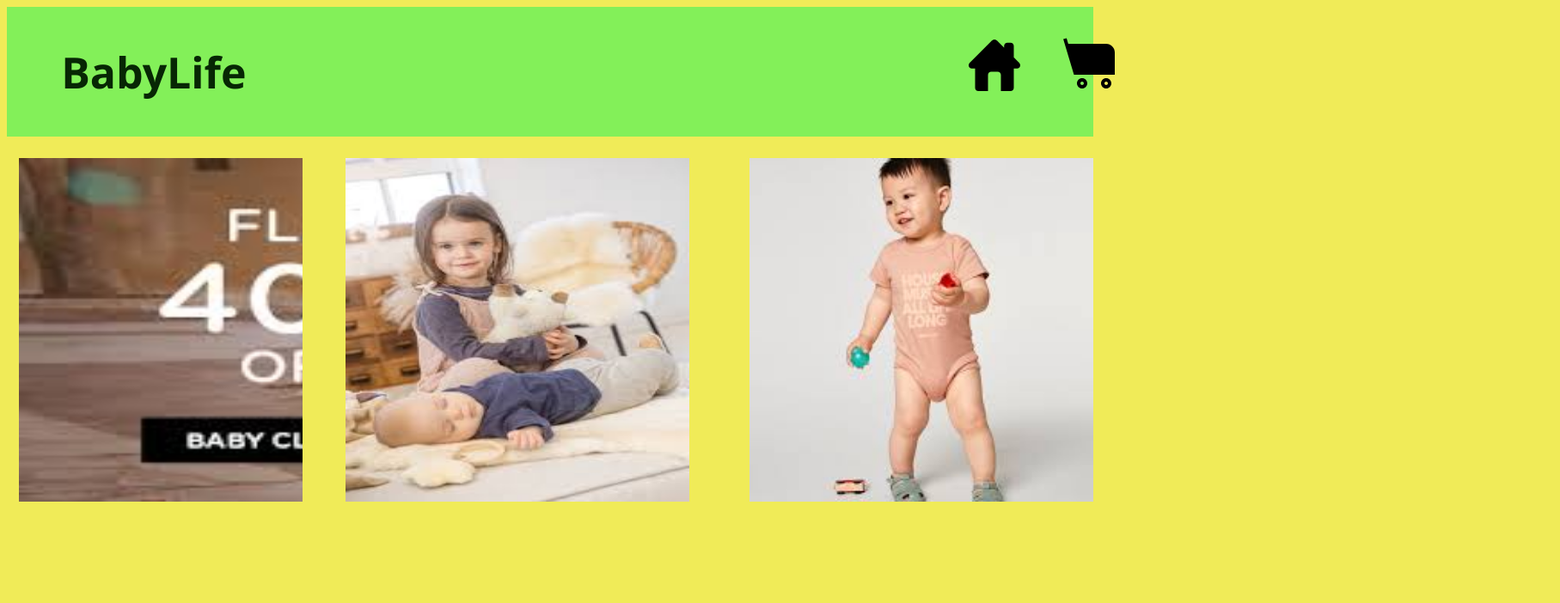
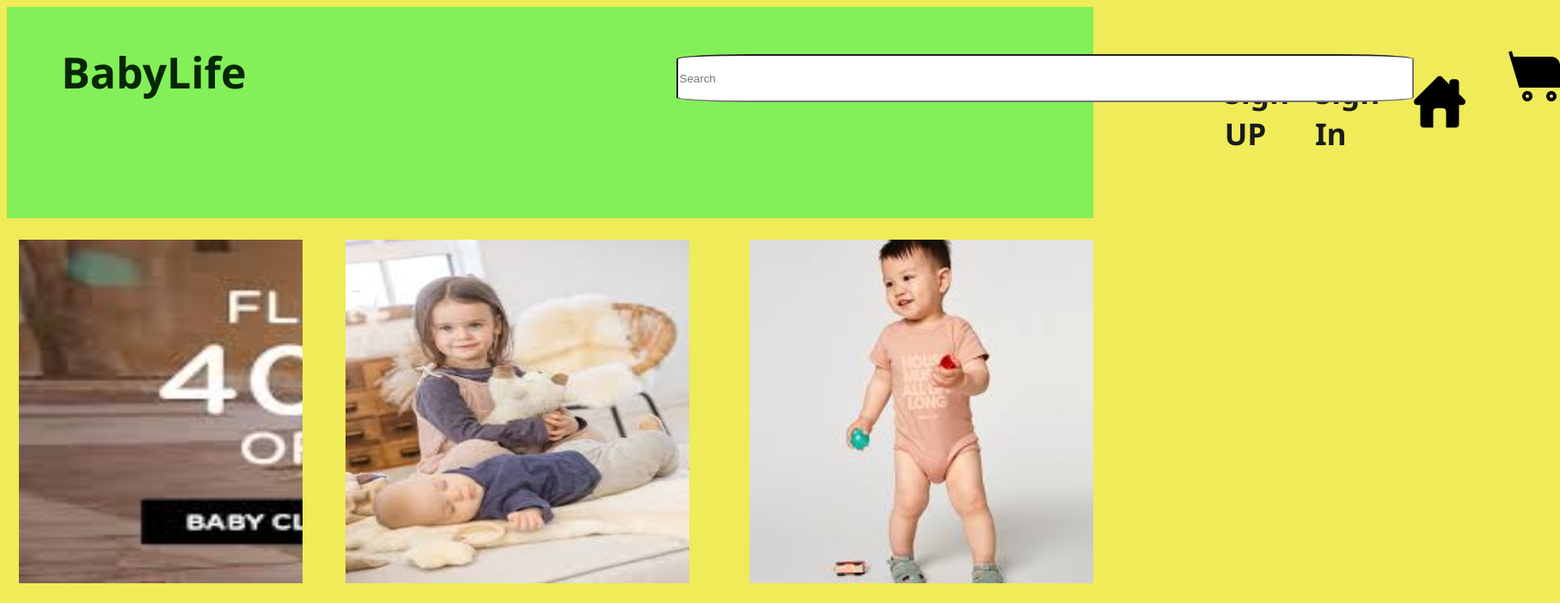
Before and after one commit to C9-Malekqandeel/MERAKI_Academy_Project_2, a plain HTML site: page index.html in a window 1280 px wide. Shown: the top 702 px of the page at 86% size, 1815 px wide, since content can reach past the window. Drawn offline with nearby package versions, Linux system fonts and the light colour scheme.

Commit message:
CSS updates

```diff
--- a/index.html
+++ b/index.html
@@ -12,7 +12,23 @@
 <body>
     <div class="header">
         <h2 id="head">BabyLife</h2>
+        <div>
+            <input class="search" placeholder="Search" type="text">
+
+        </div>
+
         <div class="btn">
+
+        <div id="lineFeatures">
+
+        <div class="Sign">
+            <h3>Sign UP</h3>
+            <h3>Sign In</h3>
+
+        </div>
+
+        </div>
+
         <div class="home">
             <?xml version="1.0" ?><!DOCTYPE svg  PUBLIC '-//W3C//DTD SVG 1.1//EN'  'http://www.w3.org/Graphics/SVG/1.1/DTD/svg11.dtd'><svg height="60 px" id="Layer_1" style="enable-background:new 0 0 16 16;" version="1.1" viewBox="0 0 16 16" width="60px" xml:space="preserve" xmlns="http://www.w3.org/2000/svg" xmlns:xlink="http://www.w3.org/1999/xlink"><path d="M15.45,7L14,5.551V2c0-0.55-0.45-1-1-1h-1c-0.55,0-1,0.45-1,1v0.553L9,0.555C8.727,0.297,8.477,0,8,0S7.273,0.297,7,0.555  L0.55,7C0.238,7.325,0,7.562,0,8c0,0.563,0.432,1,1,1h1v6c0,0.55,0.45,1,1,1h3v-5c0-0.55,0.45-1,1-1h2c0.55,0,1,0.45,1,1v5h3  c0.55,0,1-0.45,1-1V9h1c0.568,0,1-0.437,1-1C16,7.562,15.762,7.325,15.45,7z"/></svg>
         </div>
--- a/style.css
+++ b/style.css
@@ -65,9 +65,10 @@ body{
 }
 .btn {
     display: flex;
-    margin-left: 70%;
-    margin-top: 10px;
-    cursor: pointer;
+
+    margin-left: 20%;
+/*     margin-top: 10px;
+ */    cursor: pointer;
 }
 .home {
     margin-right:50px ;
@@ -78,7 +79,7 @@ body{
   }
 
 .icon{
-    margin-top: 25px;
+    margin-top: 50px;
 }
 .icon:hover {
     box-shadow: 5px 8px 20px 5px yellow
@@ -219,3 +220,32 @@ body{
     justify-content: space-around;
     color: #141802;
 }
+.Sign {
+    padding: 40px;
+}
+
+
+.lineFeatures {
+    position: relative;
+    left: 500px;
+    display:flex;
+    flex-direction: row-reverse;
+    justify-content: center;
+
+}
+.Sign{
+    display: flex;
+    justify-content: center;
+    font-size: 30px;
+    gap: 30px;
+}
+
+.search{
+    position: relative;
+    left: 500px;
+    margin-top: 55px;
+    width: 850px;
+    height: 50px;
+    border-radius: 10%;
+
+}
```
Also changed, not shown: main.js (+9 -0 lines).
